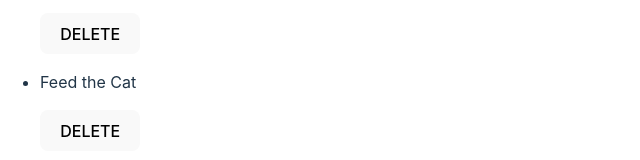
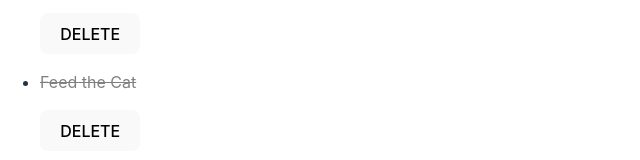
Before and after one commit to EgleUrbone/Todos-app, a React app: page / in a window 1280 px wide. Shown: the part 393-553 px from the top of the page, without its empty margins (0-640 px from the left). Built offline with nearby package versions, Linux system fonts and the light colour scheme; the HTML template or start-up script is replaced by a standard one.

Commit message:
sass, done class

```diff
--- a/package.json
+++ b/package.json
@@ -21,6 +21,7 @@
     "eslint-plugin-react": "^7.32.2",
     "eslint-plugin-react-hooks": "^4.6.0",
     "eslint-plugin-react-refresh": "^0.4.3",
+    "sass": "^1.69.0",
     "vite": "^4.4.5"
   }
 }
--- a/src/components/todo/Todo.jsx
+++ b/src/components/todo/Todo.jsx
@@ -10,9 +10,10 @@ console.log('initTodos ===', initTodos);
 
 export default function Todo() {
   const [newTodoVal, setNewTodoVal] = useState('');
+  const [todos, setTodos] = useState(initTodos);
 
   function newTodo(newTodoVal) {
-    return { id: Date.now(), title: newTodoVal, complete: false };
+    return { id: Date.now(), title: newTodoVal, done: false };
   }
 
   function handleSubmit(event) {
@@ -23,6 +24,18 @@ export default function Todo() {
       initTodos.push(newValue);
     }
     setNewTodoVal('');
+  }
+
+  function handleToggleDone(id) {
+    console.log('toggle done', id);
+    const updatedTodos = todos.map((tObj) => {
+      if (tObj.id === id) {
+        return { ...tObj, done: true };
+      }
+      return tObj;
+    });
+    setTodos(updatedTodos);
+    console.log('updatedTodos ===', updatedTodos);
   }
 
   return (
@@ -41,8 +54,13 @@ export default function Todo() {
         </fieldset>
       </form>
       <ul>
-        {initTodos.map((tObj) => (
-          <TodoItem key={tObj.id} {...tObj} />
+        {todos.map((tObj) => (
+          <TodoItem
+            key={tObj.id}
+            {...tObj}
+            done={tObj.done}
+            toggleDone={() => handleToggleDone(tObj.id)}
+          />
         ))}
       </ul>
     </>
--- a/src/components/todo/TodoItem.jsx
+++ b/src/components/todo/TodoItem.jsx
@@ -1,10 +1,11 @@
-import React from 'react'
+import './todoItem.scss';
 
 export default function TodoItem(props) {
+
   return (
-    <li>
-      <p>{props.title}</p>
+    <li className='liItem'>
+      <p onClick={props.toggleDone} className={props.done  ? 'done' : ''}>{props.title}</p>
       <button>DELETE</button>
     </li>
-  )
+  );
 }
--- /dev/null
+++ b/src/components/todo/todoItem.scss
@@ -0,0 +1,6 @@
+.liItem {
+  .done {
+    text-decoration: line-through;
+    color: grey;
+  }
+}
```
Also changed, not shown: 1 other file (tests, documents, lock files or other folders).
